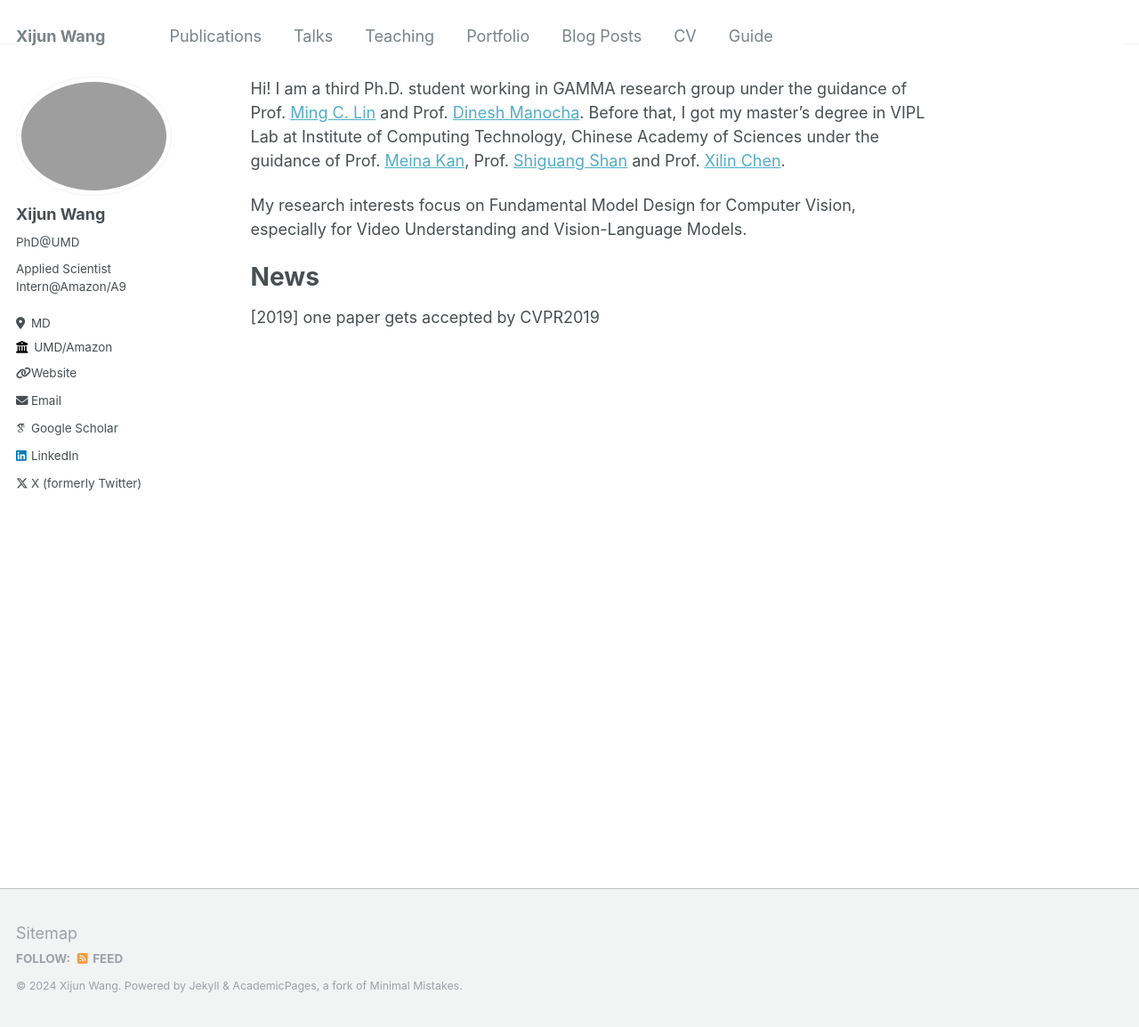
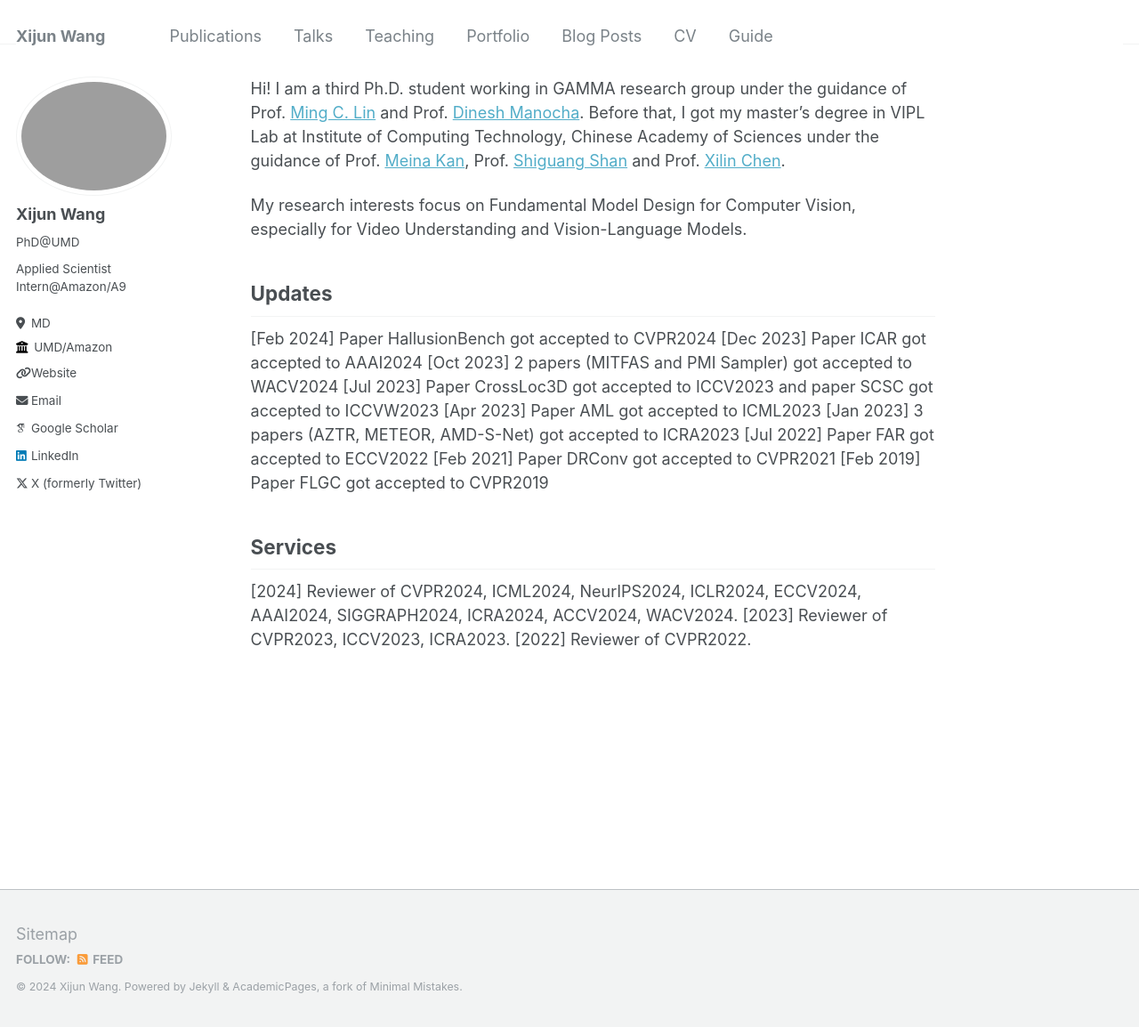
Before and after one commit to xijun-cs/xijun-cs.github.io, a Jekyll site: the page built from _pages/about.md, in a window 1280 px wide and 1154 px high. Shown: the whole window at 89% size. Built offline with Jekyll 4.4.1, drawn with Linux system fonts in a browser that asks for light colours; some web fonts are replaced.

Commit message:
Update about.md

```diff
--- a/_pages/about.md
+++ b/_pages/about.md
@@ -12,5 +12,19 @@ Hi! I am a third Ph.D. student working in GAMMA research group under the guidanc
 My research interests focus on Fundamental Model Design for Computer Vision, especially for Video Understanding and Vision-Language Models.
 
 
-# News
-[2019] one paper gets accepted by CVPR2019
+## Updates
+[Feb 2024] Paper HallusionBench got accepted to CVPR2024
+[Dec 2023] Paper ICAR got accepted to AAAI2024
+[Oct 2023] 2 papers (MITFAS and PMI Sampler) got accepted to WACV2024
+[Jul 2023] Paper CrossLoc3D got accepted to ICCV2023 and paper SCSC got accepted to ICCVW2023
+[Apr 2023] Paper AML got accepted to ICML2023
+[Jan 2023] 3 papers (AZTR, METEOR, AMD-S-Net) got accepted to ICRA2023
+[Jul 2022] Paper FAR got accepted to ECCV2022
+[Feb 2021] Paper DRConv got accepted to CVPR2021
+[Feb 2019] Paper FLGC got accepted to CVPR2019
+
+
+## Services
+[2024] Reviewer of CVPR2024, ICML2024, NeurIPS2024, ICLR2024, ECCV2024, AAAI2024, SIGGRAPH2024, ICRA2024, ACCV2024, WACV2024.
+[2023] Reviewer of CVPR2023, ICCV2023, ICRA2023.
+[2022] Reviewer of CVPR2022.
```
